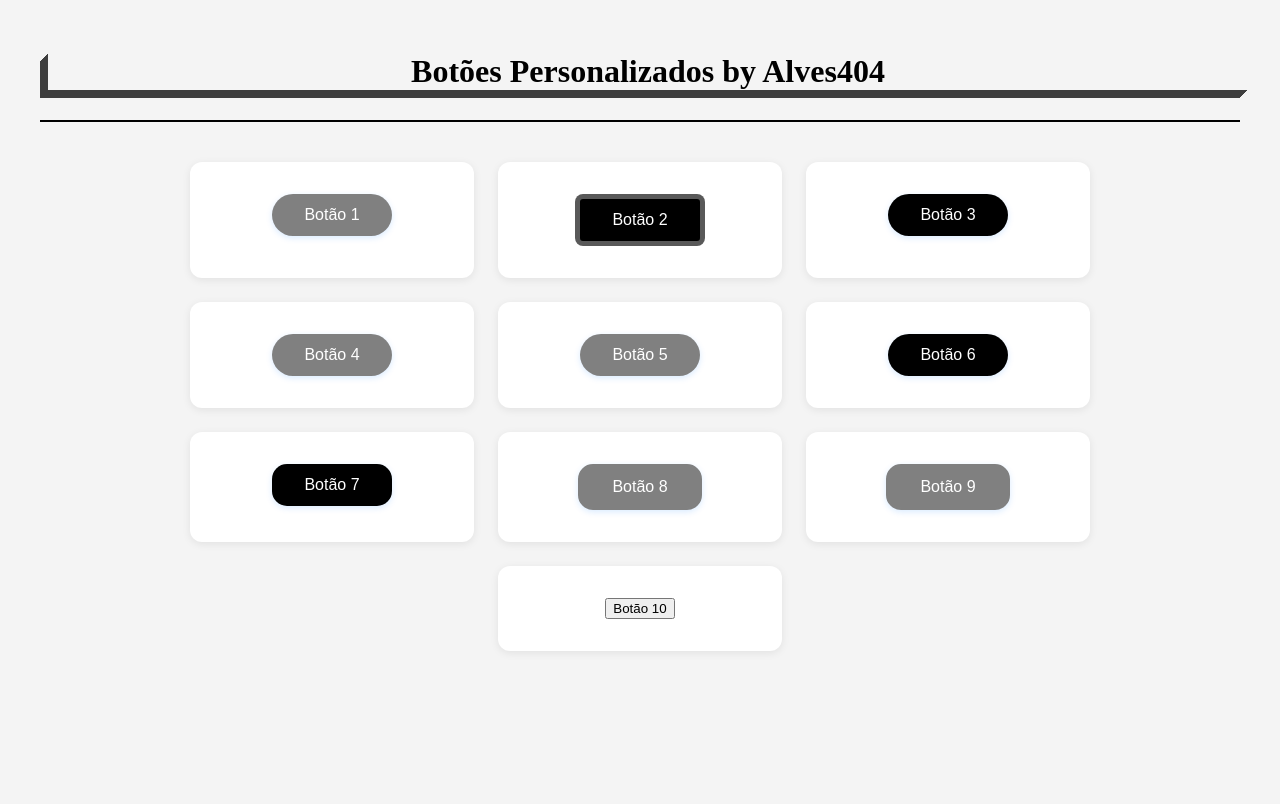
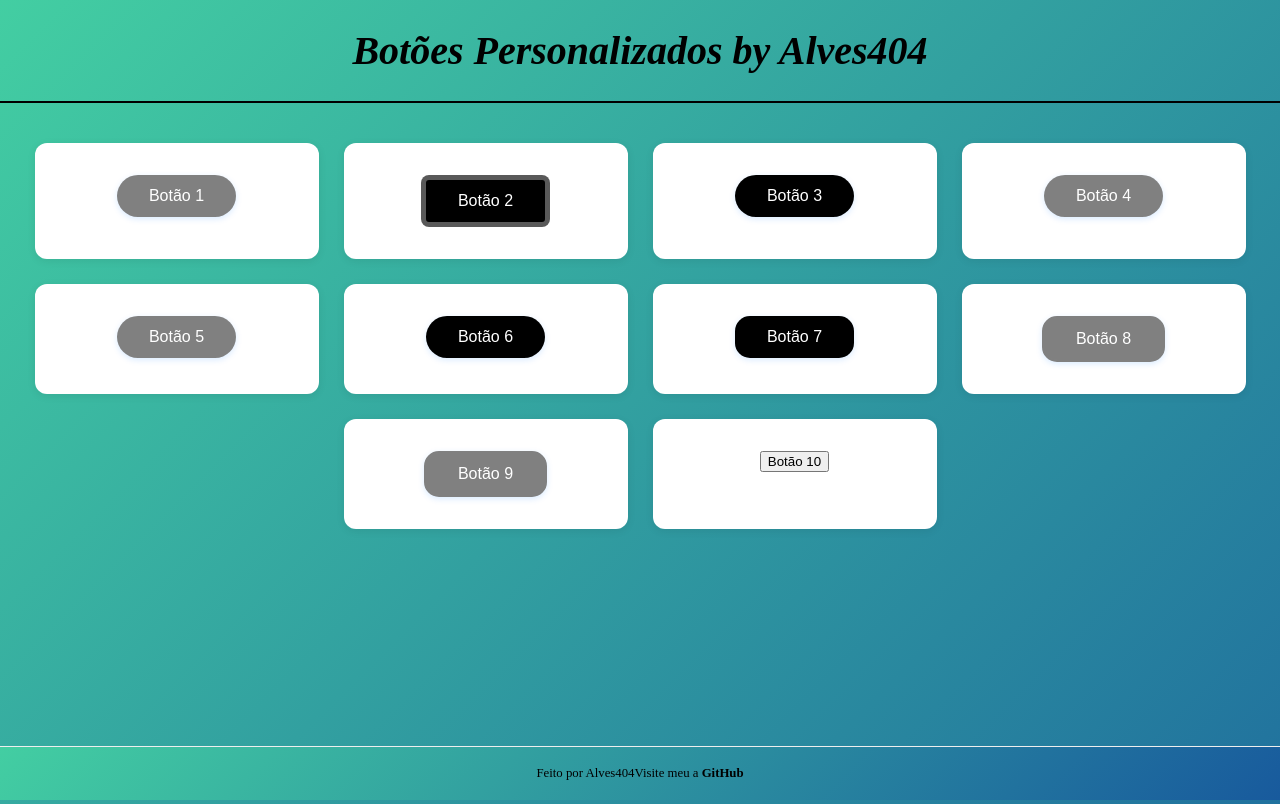
Before and after one commit to Alves404/Buttons-Persolized-by-Alves, a plain HTML site: page index.html in a window 1280 px wide. Shown: the top 804 px of the page. Drawn offline with Linux system fonts and the light colour scheme.

Commit message:
Correção de bug 2.1 e alteração de cor

```diff
--- a/css/style.css
+++ b/css/style.css
@@ -1,14 +1,13 @@
     body {
-            font-family: Arial, sans-serif;
-            background: #f4f4f4;
+        background: linear-gradient(135deg, #43cea2, #185a9d);
         margin: 0;
-            padding: 40px;
+        padding-bottom: 100vh;
     }
 
     .container {
         display: flex;
         flex-wrap: wrap;
-            gap: 24px;
+        gap: 25px;
         justify-content: center;
     }
 
@@ -21,43 +20,42 @@
         text-align: center;
     }
 
-        .custom-btn {
-            background: linear-gradient(90deg, #007bff, #00c6ff);
-            color: #fff;
-            border: none;
-            border-radius: 8px;
-            padding: 12px 32px;
-            font-size: 1rem;
-            cursor: pointer;
-            transition: background 0.3s, transform 0.2s;
-            box-shadow: 0 2px 6px rgba(0, 123, 255, 0.15);
-        }
-
-        .custom-btn:hover {
-            background: linear-gradient(90deg, #0056b3, #0096c7);
-            transform: translateY(-2px) scale(1.04);
-            }
-
-            header {
-                text-align: center;
-                margin-bottom: 20px;
-            }
-
     .by {
         text-align: center;
-                font-size: 2em;
+        font-size: 5em;
         color: black;
-                font-family: 'Times New Roman', Times, serif;
-                animation: slide-in-top 2s ease-in-out, shadow-pop-bl 1s ease-in-out 2s forwards;
+        font-style: italic;   font-size: 2.5em;
+        animation: slide-in-top 2s ease-in-out;
     }
 
     .header1 {
         text-align: center;
         margin-bottom: 40px;
         border-bottom: 2px solid black;
-                animation: scale-up-hor-center 2s ease-in-out;
+        animation: scale-up-hor-center 2s ease-in-out forwards;
     }
 
-            @-webkit-keyframes shadow-pop-bl{0%{-webkit-box-shadow:0 0 #3e3e3e,0 0 #3e3e3e,0 0 #3e3e3e,0 0 #3e3e3e,0 0 #3e3e3e,0 0 #3e3e3e,0 0 #3e3e3e,0 0 #3e3e3e;box-shadow:0 0 #3e3e3e,0 0 #3e3e3e,0 0 #3e3e3e,0 0 #3e3e3e,0 0 #3e3e3e,0 0 #3e3e3e,0 0 #3e3e3e,0 0 #3e3e3e;-webkit-transform:translateX(0) translateY(0);transform:translateX(0) translateY(0)}100%{-webkit-box-shadow:-1px 1px #3e3e3e,-2px 2px #3e3e3e,-3px 3px #3e3e3e,-4px 4px #3e3e3e,-5px 5px #3e3e3e,-6px 6px #3e3e3e,-7px 7px #3e3e3e,-8px 8px #3e3e3e;box-shadow:-1px 1px #3e3e3e,-2px 2px #3e3e3e,-3px 3px #3e3e3e,-4px 4px #3e3e3e,-5px 5px #3e3e3e,-6px 6px #3e3e3e,-7px 7px #3e3e3e,-8px 8px #3e3e3e;-webkit-transform:translateX(8px) translateY(-8px);transform:translateX(8px) translateY(-8px)}}@keyframes shadow-pop-bl{0%{-webkit-box-shadow:0 0 #3e3e3e,0 0 #3e3e3e,0 0 #3e3e3e,0 0 #3e3e3e,0 0 #3e3e3e,0 0 #3e3e3e,0 0 #3e3e3e,0 0 #3e3e3e;box-shadow:0 0 #3e3e3e,0 0 #3e3e3e,0 0 #3e3e3e,0 0 #3e3e3e,0 0 #3e3e3e,0 0 #3e3e3e,0 0 #3e3e3e,0 0 #3e3e3e;-webkit-transform:translateX(0) translateY(0);transform:translateX(0) translateY(0)}100%{-webkit-box-shadow:-1px 1px #3e3e3e,-2px 2px #3e3e3e,-3px 3px #3e3e3e,-4px 4px #3e3e3e,-5px 5px #3e3e3e,-6px 6px #3e3e3e,-7px 7px #3e3e3e,-8px 8px #3e3e3e;box-shadow:-1px 1px #3e3e3e,-2px 2px #3e3e3e,-3px 3px #3e3e3e,-4px 4px #3e3e3e,-5px 5px #3e3e3e,-6px 6px #3e3e3e,-7px 7px #3e3e3e,-8px 8px #3e3e3e;-webkit-transform:translateX(8px) translateY(-8px);transform:translateX(8px) translateY(-8px)}}
-            @-webkit-keyframes slide-in-top{0%{-webkit-transform:translateY(-1000px);transform:translateY(-1000px);opacity:0}100%{-webkit-transform:translateY(0);transform:translateY(0);opacity:1}}@keyframes slide-in-top{0%{-webkit-transform:translateY(-1000px);transform:translateY(-1000px);opacity:0}100%{-webkit-transform:translateY(0);transform:translateY(0);opacity:1}}
-            @-webkit-keyframes scale-up-hor-center{0%{-webkit-transform:scaleX(.4);transform:scaleX(.4)}100%{-webkit-transform:scaleX(1);transform:scaleX(1)}}@keyframes scale-up-hor-center{0%{-webkit-transform:scaleX(.4);transform:scaleX(.4)}100%{-webkit-transform:scaleX(1);transform:scaleX(1)}}
+    .footer {
+        position: fixed;
+        left: 0;
+        bottom: 0;
+        width: 100%;
+        display: flex;
+        align-items: center;
+        justify-content: center;
+        text-align: center;
+        padding: 6px 0;
+        background: linear-gradient(135deg, #43cea2, #185a9d);
+        border-top: 1px solid #eee;
+        z-index: 100;
+        font-size: 0.8em;
+    }
+
+    a {
+        text-decoration: none;
+        color: black;
+        font-weight: bold;
+        transition: color 0.3s ease;
+    }
+    @keyframes slide-in-top { 0% { -webkit-transform: translateY(-1000px); transform: translateY(-1000px); opacity: 0; } 100% { -webkit-transform: translateY(0); transform: translateY(0); opacity: 1; } } @-webkit-keyframes slide-in-top { 0% { -webkit-transform: translateY(-1000px); transform: translateY(-1000px); opacity: 0; } 100% { -webkit-transform: translateY(0); transform: translateY(0); opacity: 1; } }
+    @keyframes scale-up-hor-center { 0% { -webkit-transform: scaleX(.4); transform: scaleX(.4); } 100% { -webkit-transform: scaleX(1); transform: scaleX(1); } }  @-webkit-keyframes scale-up-hor-center { 0% { -webkit-transform: scaleX(.4); transform: scaleX(.4); } 100% { -webkit-transform: scaleX(1); transform: scaleX(1); } }
--- a/index.html
+++ b/index.html
@@ -74,5 +74,9 @@
             </a>
         </div>
     </div>
+    <footer class="footer">
+        <p class="footer-text">Feito por Alves404</p>
+        <p class="footer-text">Visite meu  a <a href="https://github.com/Alves404">GitHub</a></p>
+    </footer>
 </body>
 </html>
```
Lines whose indentation alone changed are shown as unchanged.
